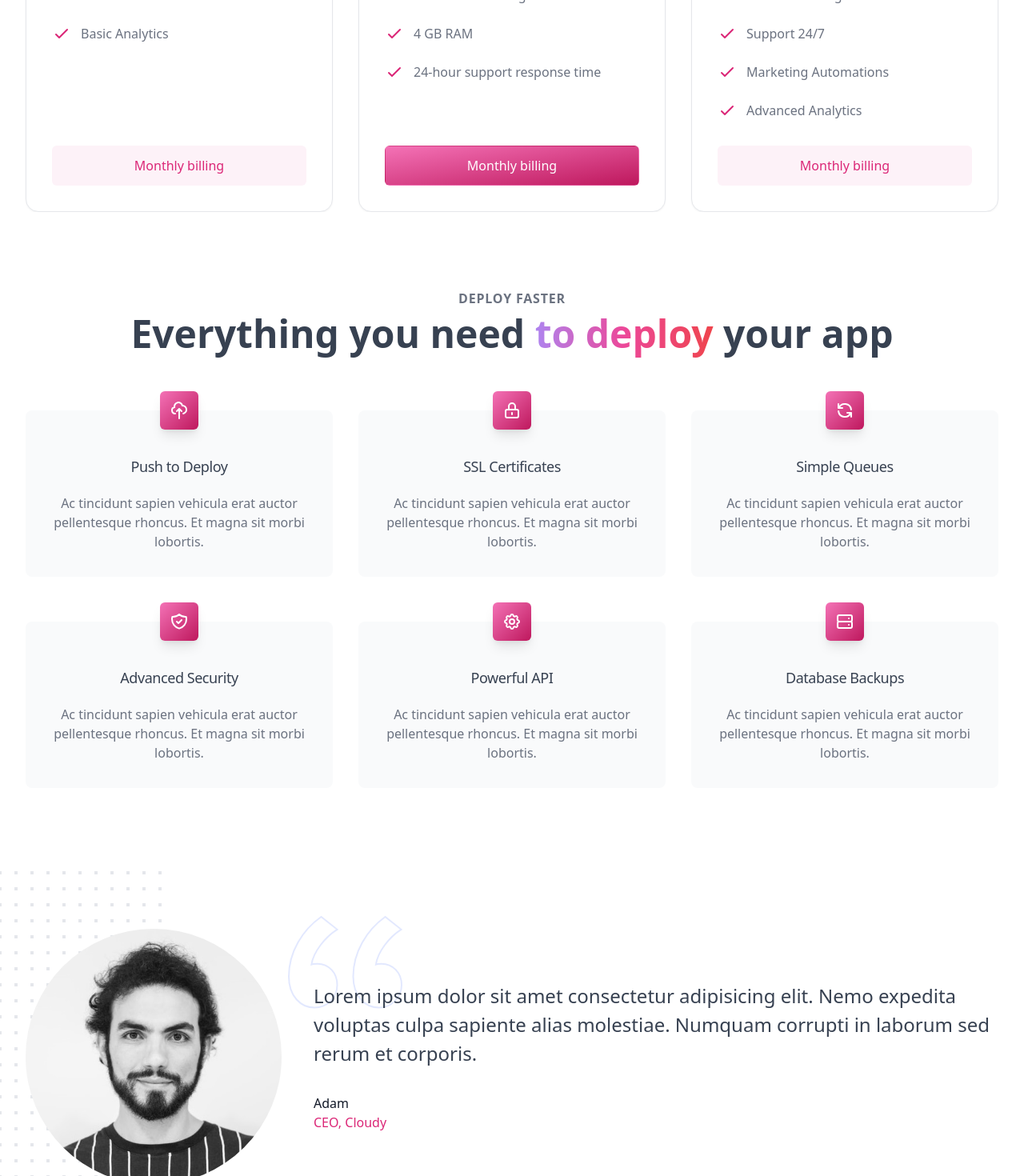
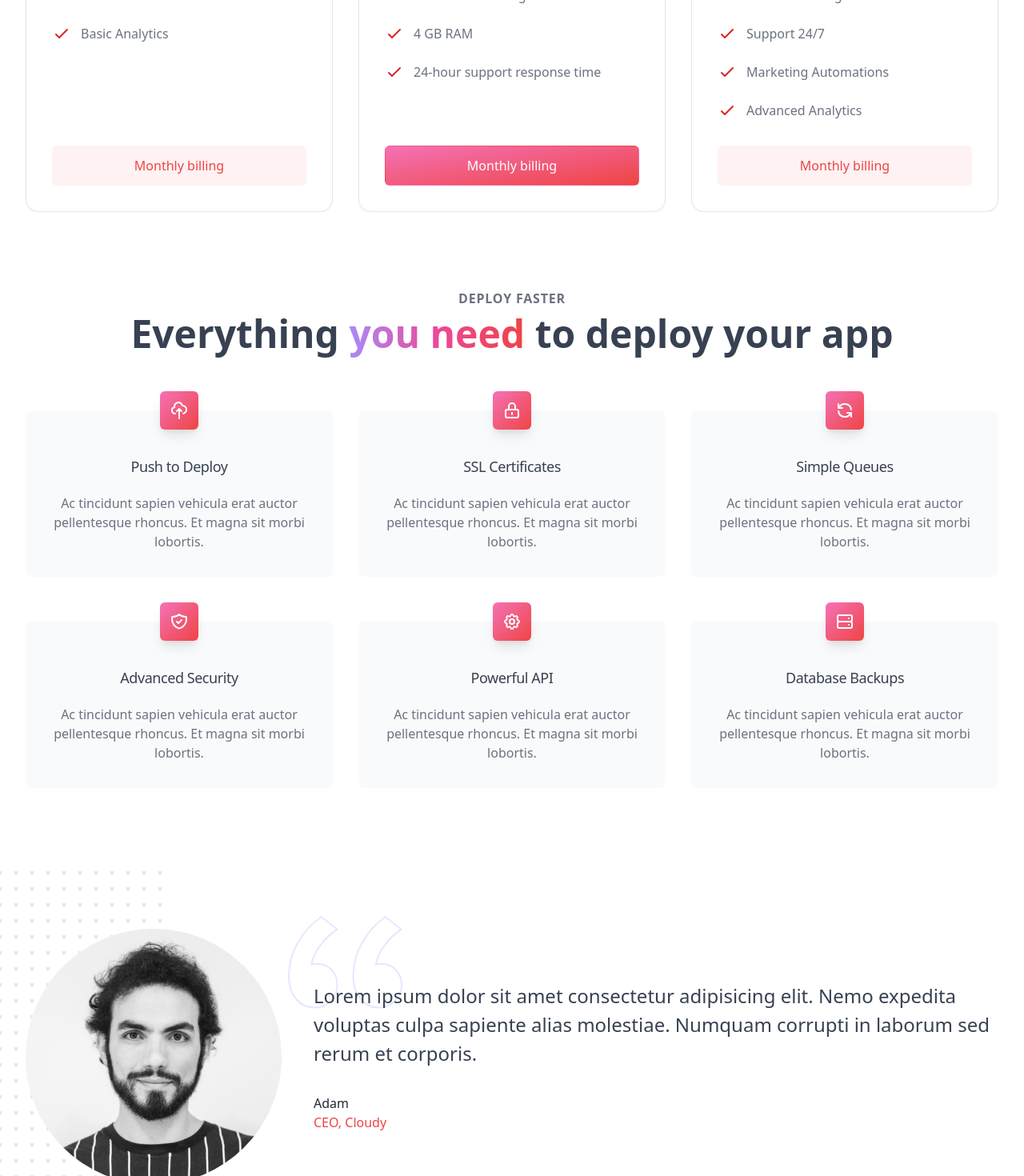
Before and after one commit to dailocvu/cloudy, a React (Create React App) app: page / in a window 1280 px wide. Shown: the part 1320-2790 px from the top of the page at 80% size. Built offline with nearby package versions, Linux system fonts and the light colour scheme.

Commit message:
Update UI

```diff
--- a/src/components/Feature.js
+++ b/src/components/Feature.js
@@ -12,12 +12,11 @@ const Feature = (props) => {
           data-aos="fade-up"
           className="mt-2 text-3xl font-extrabold text-gray-700 sm:text-4xl lg:text-5xl"
         >
-          Everything you need
+          Everything{" "}
           <span className="max-w-min text-transparent bg-clip-text bg-gradient-to-r from-purple-400 via-pink-500 to-red-500">
-            {" "}
-            to deploy{" "}
-          </span>
-          your app
+            you need
+          </span>{" "}
+          to deploy your app
         </p>
         <div data-aos="zoom-in" className="mt-12">
           <div className="grid grid-cols-1 gap-8 sm:grid-cols-2 lg:grid-cols-3">
@@ -26,7 +25,7 @@ const Feature = (props) => {
                 <div className="flow-root bg-gray-50 rounded-lg px-6 pb-8">
                   <div className="-mt-6">
                     <div>
-                      <span className="inline-flex items-center justify-center p-3 bg-gradient-to-br from-pink-400 to-pink-700  rounded-md shadow-lg">
+                      <span className="inline-flex items-center justify-center p-3 bg-gradient-to-br from-pink-400 to-red-500  rounded-md shadow-lg">
                         <feature.icon
                           className="h-6 w-6 text-white"
                           aria-hidden="true"
--- a/src/components/Hero.js
+++ b/src/components/Hero.js
@@ -19,7 +19,7 @@ const Hero = (props) => {
                     <img className="h-8 w-auto sm:h-10" src={Logo} alt="logo" />
                   </button>
                   <div className="-mr-2 flex items-center md:hidden">
-                    <Popover.Button className=" bg-pink-600 rounded-md p-2 inline-flex items-center justify-center text-gray-200 hover:text-gray-300 hover:bg-pink-700 focus:outline-none focus:ring-2 focus:ring-inset focus:ring-pink-600">
+                    <Popover.Button className=" bg-gradient-to-br from-pink-400 to-red-500 rounded-md p-2 inline-flex items-center justify-center text-gray-200 hover:text-gray-300 hover:opacity-90 focus:outline-none focus:ring-2 focus:ring-inset focus:ring-pink-400">
                       <MenuIcon className="h-6 w-6" aria-hidden="true" />
                     </Popover.Button>
                   </div>
@@ -52,13 +52,13 @@ const Hero = (props) => {
               focus
               className="absolute z-10 top-0 inset-x-0 p-2 transition transform origin-top-right md:hidden"
             >
-              <div className="rounded-lg shadow-md  bg-white ring-1 ring-pink-600 ring-opacity-5 overflow-hidden">
+              <div className="rounded-lg shadow-md  bg-white ring-1 ring-pink-400 ring-opacity-5 overflow-hidden">
                 <div className="px-5 pt-4 flex items-center justify-between">
                   <div>
                     <img className="h-8 w-auto" src={Logo} alt="logo" />
                   </div>
                   <div className="-mr-2">
-                    <Popover.Button className="bg-white rounded-md p-2 inline-flex items-center justify-center text-pink-600 hover:text-gray-200 hover:bg-pink-600 focus:outline-none focus:ring-2 focus:ring-inset focus:ring-pink-600">
+                    <Popover.Button className="bg-white rounded-md p-2 inline-flex items-center justify-center text-red-500 hover:text-gray-200 hover:bg-pink-600 focus:outline-none focus:ring-2 focus:ring-inset focus:ring-pink-600">
                       <XIcon className="h-6 w-6" aria-hidden="true" />
                     </Popover.Button>
                   </div>
--- a/src/components/Newsletter.js
+++ b/src/components/Newsletter.js
@@ -23,13 +23,13 @@ const Newsletter = () => {
               type="email"
               autoComplete="email"
               required
-              className="w-full px-5 py-3 border outline-none border-pink-300 shadow-sm placeholder-pink-400 focus:ring-1 focus:ring-pink-500 focus:border-pink-500 sm:max-w-xs rounded-md"
+              className="w-full px-5 py-3 border outline-none border-pink-300 shadow-sm placeholder-pink-400 focus:ring-1 focus:ring-pink-400 focus:border-pink-400 sm:max-w-xs rounded-md"
               placeholder="Enter your email"
             />
             <div className="mt-3 rounded-md shadow sm:mt-0 sm:ml-3 sm:flex-shrink-0">
               <button
                 type="submit"
-                className="w-full flex items-center justify-center py-3 px-5 border border-transparent text-base font-medium rounded-md text-white bg-gradient-to-br from-pink-400 to-pink-700 hover:opacity-90 focus:outline-none focus:ring-2 focus:ring-offset-2 focus:ring-pink-500"
+                className="w-full flex items-center justify-center py-3 px-5 border border-transparent text-base font-medium rounded-md text-white bg-gradient-to-br from-pink-400 to-red-500 hover:opacity-90 focus:outline-none focus:ring-2 focus:ring-offset-2 focus:ring-pink-500"
               >
                 Notify me
               </button>
--- a/src/components/Pricing.js
+++ b/src/components/Pricing.js
@@ -47,7 +47,7 @@ const Pricing = (props) => {
                 {tier.title}
               </h3>
               {tier.mostPopular ? (
-                <p className="absolute top-0 left-1/3 py-1.5 px-4 bg-gradient-to-br from-pink-400 to-pink-700  rounded-full text-xs font-semibold uppercase tracking-wide text-white transform -translate-y-1/2">
+                <p className="absolute top-0 left-1/3 py-1.5 px-4 bg-gradient-to-br from-pink-400 to-red-500  rounded-full text-xs font-semibold uppercase tracking-wide text-white transform -translate-y-1/2">
                   Most popular
                 </p>
               ) : null}
@@ -66,7 +66,7 @@ const Pricing = (props) => {
                 {tier.features.map((feature) => (
                   <li key={feature} className="flex">
                     <CheckIcon
-                      className="flex-shrink-0 w-6 h-6 text-pink-600"
+                      className="flex-shrink-0 w-6 h-6 text-red-600"
                       aria-hidden="true"
                     />
                     <span className="ml-3 text-gray-500">{feature}</span>
@@ -80,8 +80,8 @@ const Pricing = (props) => {
               href="#"
               className={classNames(
                 tier.mostPopular
-                  ? "bg-gradient-to-br from-pink-400 to-pink-700 text-white hover:opacity-90"
-                  : "bg-pink-50 text-pink-600 hover:bg-pink-100",
+                  ? "bg-gradient-to-br from-pink-400 to-red-500 text-white hover:opacity-90"
+                  : "bg-red-50 text-red-500 hover:bg-red-100",
                 "mt-8 block w-full py-3 px-6 border border-transparent rounded-md text-center font-medium"
               )}
             >
--- a/src/components/Testimonials.js
+++ b/src/components/Testimonials.js
@@ -114,10 +114,10 @@ const Testimonials = () => {
                     />
                   </div>
                   <div className="ml-4 lg:ml-0">
-                    <div className="text-base font-medium text-gray-900">
+                    <div className="text-base font-medium text-gray-800">
                       Adam
                     </div>
-                    <div className="text-base font-medium text-pink-600">
+                    <div className="text-base font-medium text-red-500">
                       CEO, Cloudy
                     </div>
                   </div>
```
